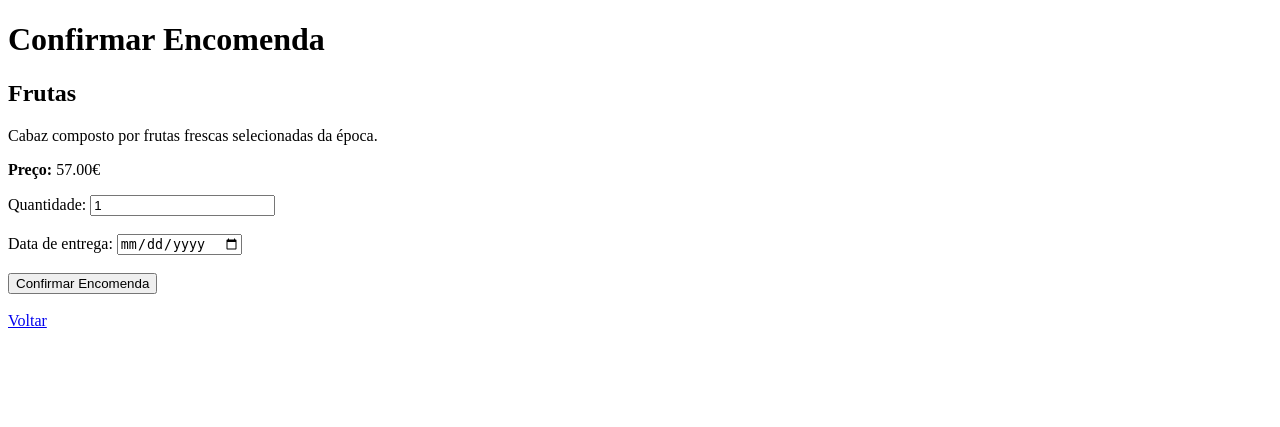
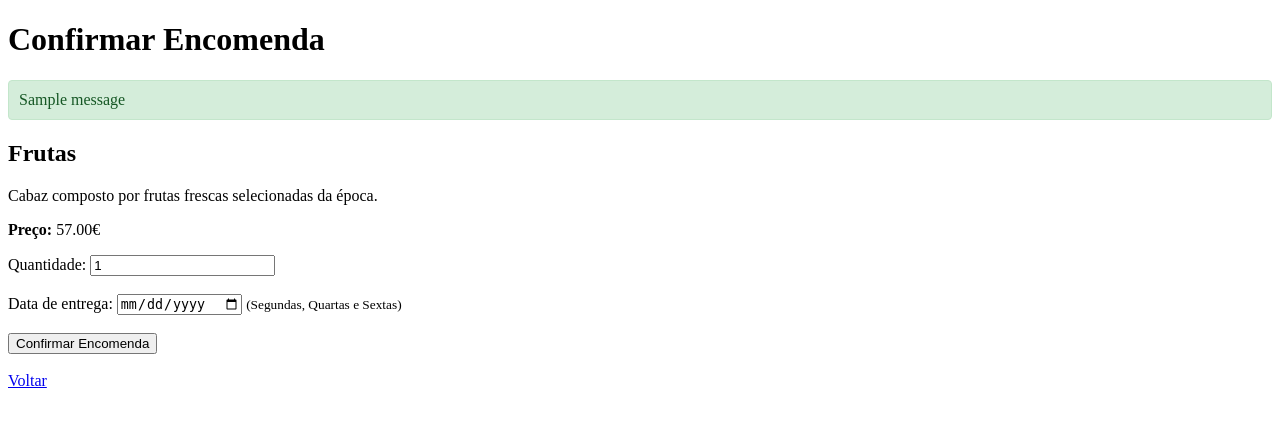
Before and after one commit to AtletaPt/Trabalho-PDI, a Django app: page /orders/encomendar/1/ in a window 1280 px wide. Shown: the top 427 px of the page. Run offline with Django 5.2, Linux system fonts and the light colour scheme; data comes from the database, SQL or seed files in the repository; tables that the repository leaves empty hold one stand-in row (values such as "Sample post"); one stand-in notice (Sample message) is shown.

Commit message:
mensagem descritiva

```diff
--- a/orders/templates/orders/encomenda.html
+++ b/orders/templates/orders/encomenda.html
@@ -2,16 +2,31 @@
 <html>
 <head>
     <title>Confirmar Encomenda</title>
+    <style>
+        .messages { margin-bottom: 20px; list-style: none; padding: 0; }
+        .message { padding: 10px; border-radius: 4px; margin-bottom: 5px; }
+        .error { background-color: #f8d7da; color: #721c24; border: 1px solid #f5c6cb; }
+        .success { background-color: #d4edda; color: #155724; border: 1px solid #c3e6cb; }
+    </style>
 </head>
 <body>
 
     <h1>Confirmar Encomenda</h1>
 
+    {% if messages %}
+    <ul class="messages">
+        {% for message in messages %}
+        <li class="message {{ message.tags }}">
+            {{ message }}
+        </li>
+        {% endfor %}
+    </ul>
+    {% endif %}
+
     <h2>{{ cabaz.get_name_display }}</h2>
     <p>{{ cabaz.description }}</p>
     <p><strong>Preço:</strong> {{ cabaz.price }}€</p>
 
-    {% comment %} variável de hoje {% endcomment %}
     <form method="POST" action="/orders/confirmar/{{ cabaz.id }}/">
         {% csrf_token %}
 
@@ -21,7 +36,8 @@
         <br><br>
 
         <label>Data de entrega:</label>
-    <input type="date" name="delivery_date" min="{{ hoje }}">
+        <input type="date" name="delivery_date" min="{{ hoje }}" required>
+        <small>(Segundas, Quartas e Sextas)</small>
 
         <br><br>
 
--- a/orders/views.py
+++ b/orders/views.py
@@ -1,15 +1,16 @@
 from django.shortcuts import render, redirect, get_object_or_404
+from django.utils import timezone
+from datetime import datetime
+from django.contrib import messages
 from cabazes.models import Cabaz
 from .models import Order
-from django.utils import timezone
-from datetime import datetime, timedelta
 from users.models import CustomUser
+from logistics.models import Zone, Vehicle, Driver
 
 
-# Página de encomenda (MOSTRAR)
+# Página de encomenda (MOSTRAR FORMULÁRIO)
 def pagina_encomenda(request, cabaz_id):
     cabaz = get_object_or_404(Cabaz, id=cabaz_id)
-
     hoje = timezone.now().date()
 
     return render(request, 'orders/encomenda.html', {
@@ -18,36 +19,60 @@ def pagina_encomenda(request, cabaz_id):
     })
 
 
-# Confirmar encomenda (CRIAR)
+# Confirmar encomenda (CRIAR REGISTO COM LOGÍSTICA AUTOMÁTICA)
 def confirmar_encomenda(request, cabaz_id):
     cabaz = get_object_or_404(Cabaz, id=cabaz_id)
 
     if request.method == 'POST':
+        # usar o primeiro utilizador disponível
         customer = CustomUser.objects.first()
 
         quantity = int(request.POST.get('quantity', 1))
         delivery_date_str = request.POST.get('delivery_date')
 
-        delivery_date = datetime.strptime(delivery_date_str, "%Y-%m-%d").date()
+        # Validação da data
+        try:
+            delivery_date = datetime.strptime(delivery_date_str, "%Y-%m-%d").date()
+        except (ValueError, TypeError):
+            messages.error(request, "Data de entrega inválida.")
+            return redirect(f'/orders/encomendar/{cabaz.id}/')
 
         hoje = timezone.now().date()
 
         # BLOQUEAR datas passadas
         if delivery_date < hoje:
-            return redirect('/cabazes/')
+            messages.error(request, "Não pode escolher uma data que já passou.")
+            return redirect(f'/orders/encomendar/{cabaz.id}/')
 
-        # BLOQUEAR dias inválidos (0=segunda, 2=quarta, 4=sexta)
+        # BLOQUEAR dias que não sejam Segunda(0), Quarta(2) ou Sexta(4)
         if delivery_date.weekday() not in [0, 2, 4]:
-            return redirect('/cabazes/')
+            messages.error(request, "Entregas disponíveis apenas à Segunda, Quarta e Sexta.")
+            return redirect(f'/orders/encomendar/{cabaz.id}/')
 
+        # Tentar obter a primeira zona registada no sistema
+        zona_atribuida = Zone.objects.first()
+
+        # obter o veículo que pertence a essa zona
+        veiculo_atribuido = None
+        if zona_atribuida:
+            veiculo_atribuido = Vehicle.objects.filter(zone=zona_atribuida).first()
+
+        # obter o primeiro motorista registado
+        motorista_atribuido = Driver.objects.first()
+
+        # --- Criação da Encomenda ---
         Order.objects.create(
             customer=customer,
             cabaz=cabaz,
             quantity=quantity,
             delivery_date=delivery_date,
-            status='pendente'
+            status='pendente',
+            zone=zona_atribuida,
+            vehicle=veiculo_atribuido,
+            driver=motorista_atribuido
         )
 
+        messages.success(request, f"Encomenda de {cabaz.get_name_display()} realizada com sucesso!")
         return redirect('/')
 
     return redirect('/cabazes/')
```
Lines whose indentation alone changed are shown as unchanged.
